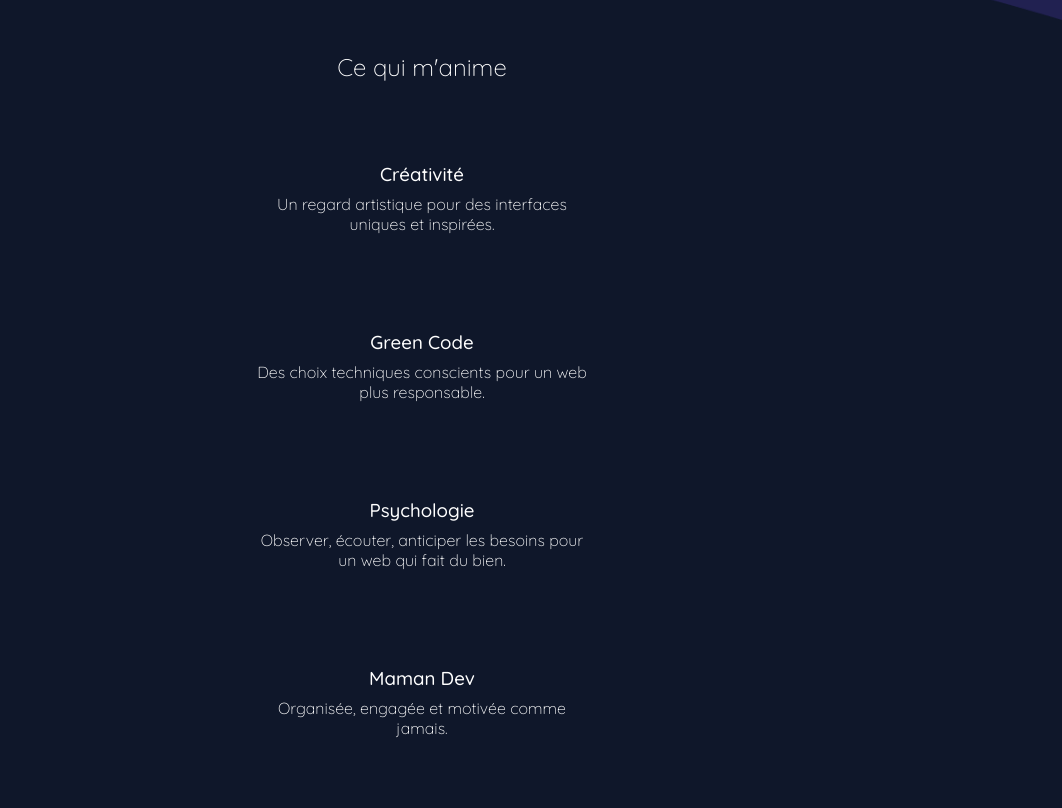
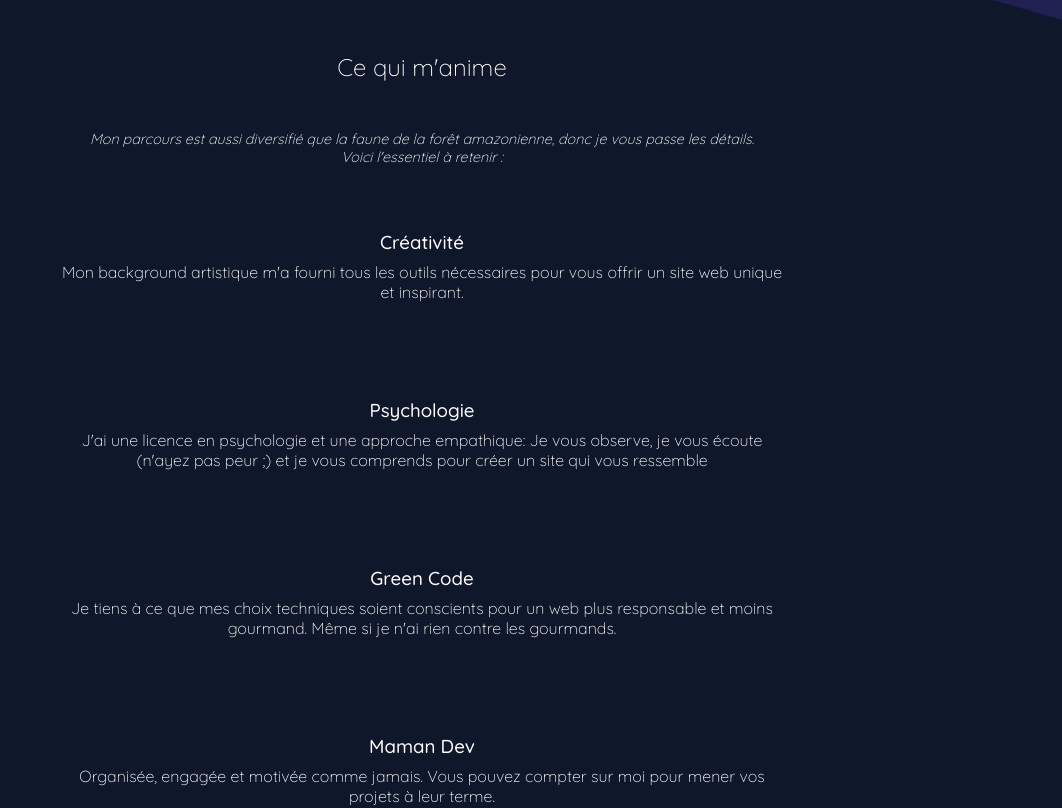
Before and after one commit to Sowmaki/LaCodeuseCreative, a React (Vite) app: page / in a window 1280 px wide. Shown: the part 780-1588 px from the top of the page, without its empty margins (218-1280 px from the left). Built offline with nearby package versions, Linux system fonts and the light colour scheme.

Commit message:
update values descriptions and add introductory paragraph in Home component

```diff
--- a/src/data/values.js
+++ b/src/data/values.js
@@ -2,21 +2,22 @@ const values = [
   {
     title: "Créativité",
     description:
-      "Un regard artistique pour des interfaces uniques et inspirées.",
+      "Mon background artistique m'a fourni tous les outils nécessaires pour vous offrir  un site web unique et inspirant.",
+  },
+  {
+    title: "Psychologie",
+    description:
+      "J'ai une licence en psychologie et une approche empathique: Je vous observe, je vous écoute (n'ayez pas peur ;) et je vous comprends pour créer un site qui vous ressemble",
   },
   {
     title: "Green Code",
     description:
-      "Des choix techniques conscients pour un web plus responsable.",
-  },
-  {
-    title: "Psychologie",
-    description:
-      "Observer, écouter, anticiper les besoins pour un web qui fait du bien.",
+      "Je tiens à ce que mes choix techniques soient conscients pour un web plus responsable et moins gourmand. Même si je n'ai rien contre les gourmands.",
   },
   {
     title: "Maman Dev",
-    description: "Organisée, engagée et motivée comme jamais.",
+    description:
+      "Organisée, engagée et motivée comme jamais. Vous pouvez compter sur moi pour mener vos projets à leur terme.",
   },
 ];
 
--- a/src/pages/Home/Home.jsx
+++ b/src/pages/Home/Home.jsx
@@ -67,6 +67,21 @@ export const Home = () => {
             />
             {/* <img src={lightbulb} alt="drawn lightbulb" /> */}
           </h2>
+          <p
+            style={{
+              fontSize: "0.9rem",
+              fontWeight: "100",
+              width: "80%",
+              margin: "0 auto",
+              textAlign: "center",
+              paddingBottom: "2rem",
+              fontStyle: "italic",
+            }}
+          >
+            Mon parcours est aussi diversifié que la faune de la forêt
+            amazonienne, donc je vous passe les détails. <br />
+            Voici l'essentiel à retenir :
+          </p>
           <div className="about__cards-wrapper">
             {values.map((value, index) => (
               <ValueCard
```
Also changed, not shown: src/components/ValueCard/ValueCard.scss (line endings or trailing spaces).
